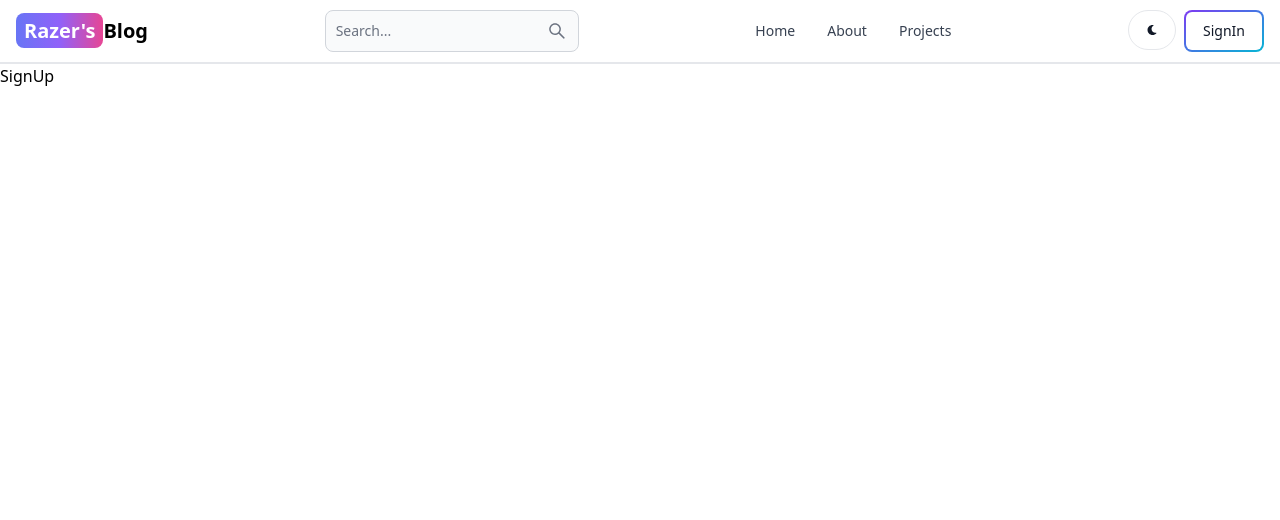
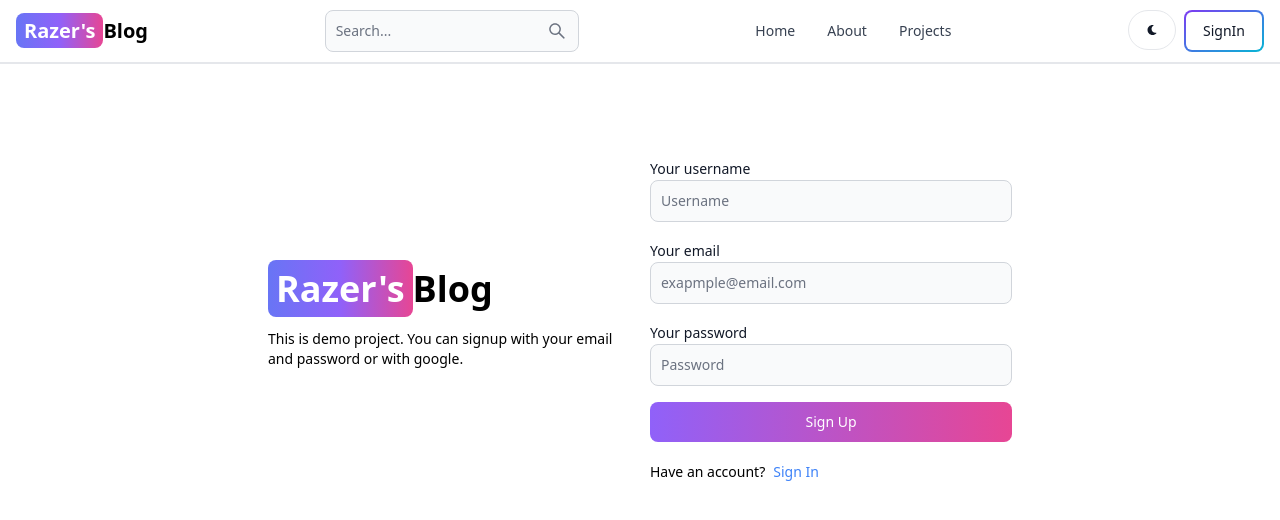
Before and after one commit to rajshriyanhu/Mern-Blog, a React (Vite) app in the folder client/: page /sign-up in a window 1280 px wide. Shown: the top 520 px of the page. Built offline with nearby package versions, Linux system fonts and the light colour scheme.

Commit message:
create signup page UI

```diff
--- a/client/src/pages/SignUp.jsx
+++ b/client/src/pages/SignUp.jsx
@@ -1,8 +1,44 @@
+import { Button, Label, TextInput } from 'flowbite-react'
 import React from 'react'
+import { Link } from 'react-router-dom'
 
 const SignUp = () => {
   return (
-    <div>SignUp</div>
+    <div className='min-h-screen mt-20'>
+      <div className='flex p-3 max-w-3xl mx-auto flex-col md:flex-row md:items-center gap-5'>
+        <div className='flex-1'>
+        <Link tp="/" className='font-bold dark:text-white text-4xl'>
+            <span className='px-2 py-1 bg-gradient-to-r from-indigo-500 via-purple-500 to-pink-500 rounded-lg text-white'>Razer's</span>
+            Blog
+        </Link>
+        <p className='text-sm mt-5'>
+          This is demo project. You can signup with your email and password or with google.
+        </p>
+        </div>
+
+        <div className='flex-1'>
+          <form className='flex flex-col gap-4'>
+            <div>
+              <Label value="Your username" />
+              <TextInput type="text" placeholder='Username' id='username' />
+            </div>
+            <div>
+              <Label value="Your email" />
+              <TextInput type="text" placeholder='exapmple@email.com' id='email' />
+            </div>
+            <div>
+              <Label value="Your password" />
+              <TextInput type="text" placeholder='Password' id='password' />
+            </div>
+            <Button gradientDuoTone='purpleToPink' type='submit'>Sign Up</Button>
+          </form>
+          <div className='flex gap-2 text-sm mt-5'>
+            <span>Have an account?</span>
+            <Link to='/sign-in' className='text-blue-500'>Sign In</Link>
+          </div>
+        </div>
+      </div>
+    </div>
   )
 }
 
```
